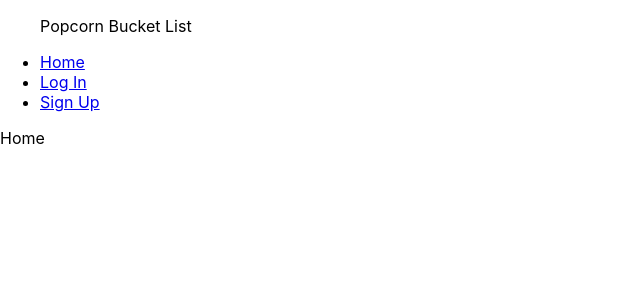
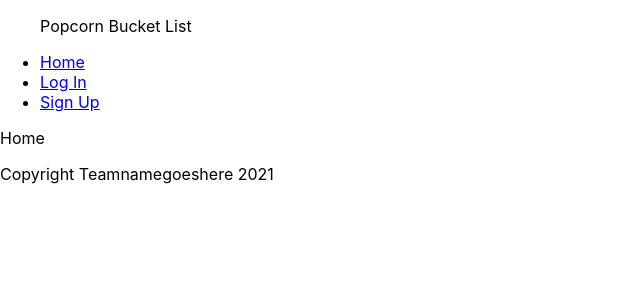
Before and after one commit to teamnamegoeshere/fullstack-frontend, a React (Create React App) app: page / in a window 1280 px wide. Shown: the top 300 px of the page, without its empty margins (0-640 px from the left). Built offline with nearby package versions, Linux system fonts and the light colour scheme.

Commit message:
added footer scene

```diff
--- a/src/App.js
+++ b/src/App.js
@@ -10,9 +10,11 @@ import { Home } from "./scenes/home"
 import { LogIn } from "./scenes/auth/log-in"
 import { SignUp } from "./scenes/auth/sign-up"
 import { NavBar } from "./scenes/nav"
+import { Footer } from "./scenes/footer"
 
 const App = () => {
   return (
+    <>
     <Router>
 
         <NavBar />
@@ -31,6 +33,8 @@ const App = () => {
           </Route>
         </Switch>
     </Router>
+    <Footer />
+    </>
   )
 }
 
--- /dev/null
+++ b/src/scenes/footer/index.jsx
@@ -0,0 +1,6 @@
+export const Footer = () => {
+    return (
+    <p>Copyright Teamnamegoeshere 2021</p>
+
+    )
+}
```
